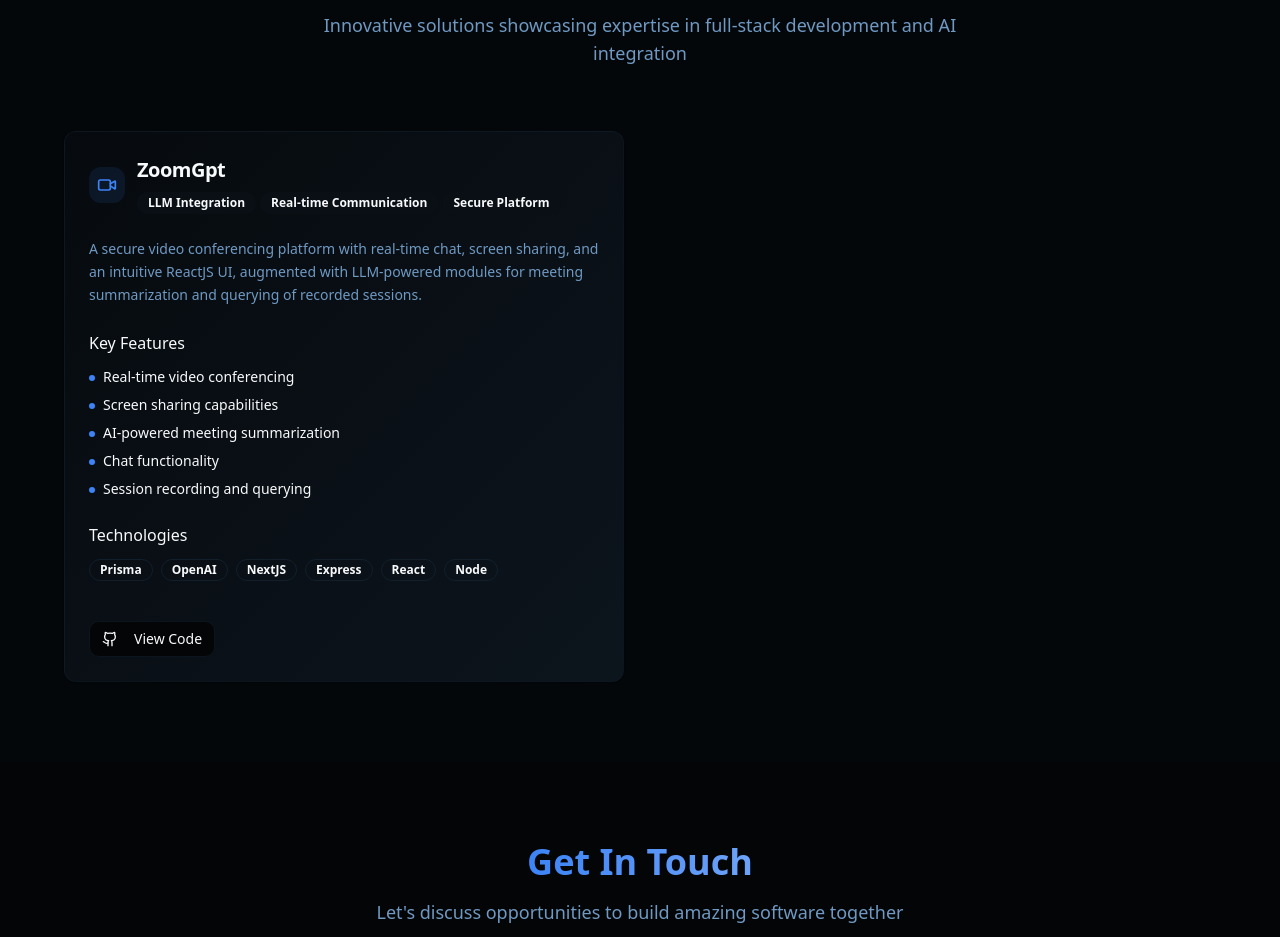
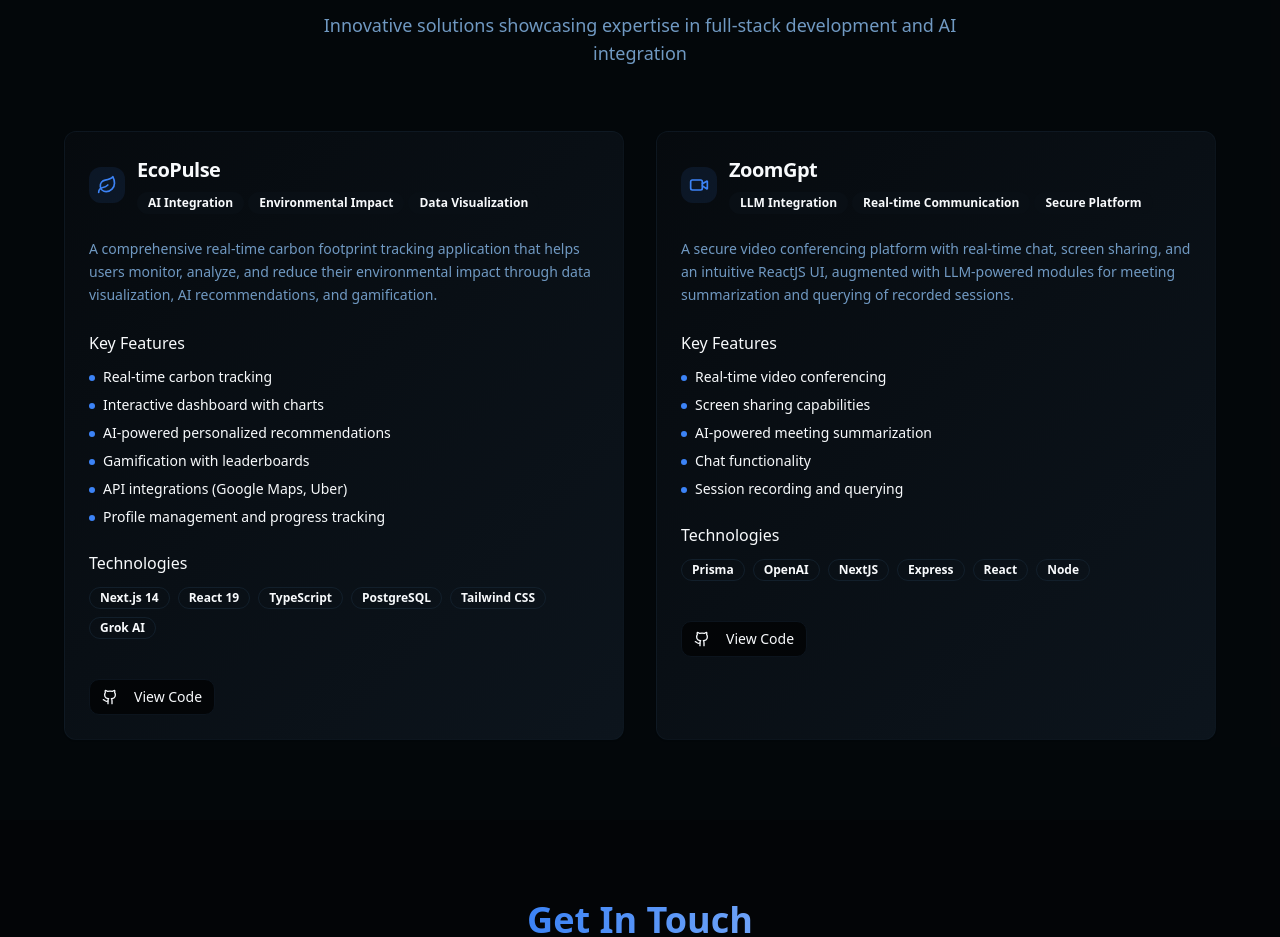
Before and after one commit to ajay47k/portfolio, a React (Vite) app: page / in a window 1280 px wide. Shown: the part 4080-5017 px from the top of the page. Built offline with nearby package versions, Linux system fonts and the light colour scheme.

Commit message:
Add new project to portfolio

```diff
--- a/src/components/Portfolio/Projects.tsx
+++ b/src/components/Portfolio/Projects.tsx
@@ -1,9 +1,24 @@
 import { Card, CardContent, CardDescription, CardHeader, CardTitle } from "@/components/ui/card";
 import { Button } from "@/components/ui/button";
 import { Badge } from "@/components/ui/badge";
-import { ExternalLink, Github, Video, Users, MessageSquare, Share2 } from "lucide-react";
+import { ExternalLink, Github, Video, Users, MessageSquare, Share2, Leaf } from "lucide-react";
 
 const projects = [
+  {
+    title: "EcoPulse",
+    description: "A comprehensive real-time carbon footprint tracking application that helps users monitor, analyze, and reduce their environmental impact through data visualization, AI recommendations, and gamification.",
+    technologies: ["Next.js 14", "React 19", "TypeScript", "PostgreSQL", "Tailwind CSS", "Grok AI"],
+    github: "https://github.com/ajay47k/ecopulse",
+    features: [
+      "Real-time carbon tracking",
+      "Interactive dashboard with charts",
+      "AI-powered personalized recommendations",
+      "Gamification with leaderboards",
+      "API integrations (Google Maps, Uber)",
+      "Profile management and progress tracking"
+    ],
+    highlights: ["AI Integration", "Environmental Impact", "Data Visualization"]
+  },
   {
     title: "ZoomGpt",
     description: "A secure video conferencing platform with real-time chat, screen sharing, and an intuitive ReactJS UI, augmented with LLM-powered modules for meeting summarization and querying of recorded sessions.",
@@ -40,7 +55,11 @@ const Projects = () => {
                 <div className="flex items-start justify-between">
                   <div className="flex items-center gap-3">
                     <div className="p-2 rounded-lg bg-primary/10">
-                      <Video className="w-5 h-5 text-primary" />
+                      {project.title === "EcoPulse" ? (
+                        <Leaf className="w-5 h-5 text-primary" />
+                      ) : (
+                        <Video className="w-5 h-5 text-primary" />
+                      )}
                     </div>
                     <div>
                       <CardTitle className="text-xl font-semibold">
```
